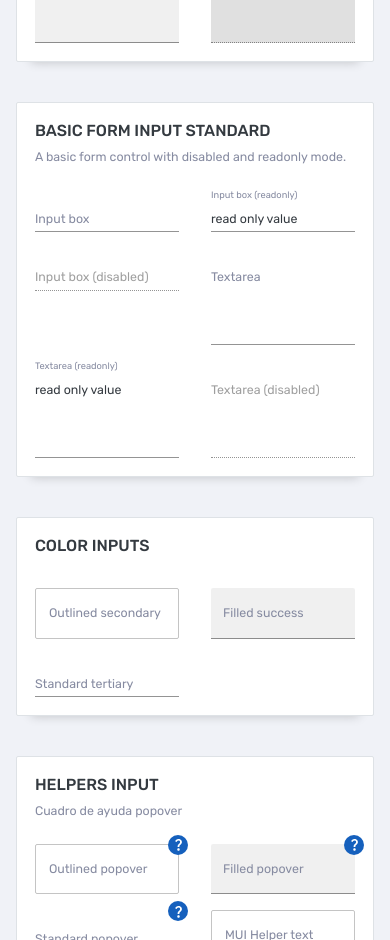
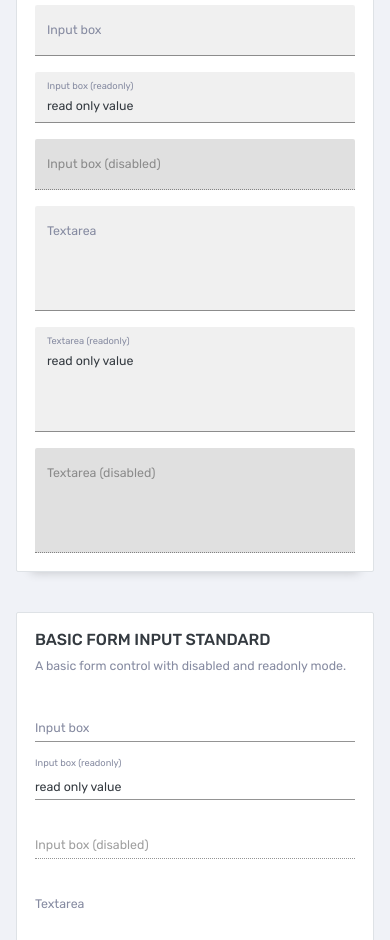
Before and after one commit to Tono2007/slim-free-react-mui-template, a React (Vite) app: page /components/forms in a window 390 px wide. Shown: the part 1060-2000 px from the top of the page. Built offline with nearby package versions, Linux system fonts and the light colour scheme.

Commit message:
[FIX] responsive pages

```diff
--- a/src/pages/componentsPages/forms/index.jsx
+++ b/src/pages/componentsPages/forms/index.jsx
@@ -68,10 +68,10 @@ function BasicFormSection({ variant }) {
 				subtitle="A basic form control with disabled and readonly mode."
 			/>
 			<Grid container rowSpacing={2} columnSpacing={4}>
-				<Grid item xs={6} sm={4} md={4}>
+				<Grid item xs={12} sm={4}>
 					<TextField label="Input box" variant={variant} fullWidth />
 				</Grid>
-				<Grid item xs={6} sm={4} md={4}>
+				<Grid item xs={12} sm={4}>
 					<TextField
 						InputProps={{
 							readOnly: true,
@@ -82,13 +82,13 @@ function BasicFormSection({ variant }) {
 						fullWidth
 					/>
 				</Grid>
-				<Grid item xs={6} sm={4} md={4}>
+				<Grid item xs={12} sm={4}>
 					<TextField disabled label="Input box (disabled)" variant={variant} fullWidth />
 				</Grid>
-				<Grid item xs={6} sm={4} md={4}>
+				<Grid item xs={12} sm={4}>
 					<TextField multiline minRows={4} label="Textarea" variant={variant} fullWidth />
 				</Grid>
-				<Grid item xs={6} sm={4} md={4}>
+				<Grid item xs={12} sm={4}>
 					<TextField
 						InputProps={{
 							readOnly: true,
@@ -101,7 +101,7 @@ function BasicFormSection({ variant }) {
 						fullWidth
 					/>
 				</Grid>
-				<Grid item xs={6} sm={4} md={4}>
+				<Grid item xs={12} sm={4}>
 					<TextField disabled multiline minRows={4} label="Textarea (disabled)" variant={variant} fullWidth />
 				</Grid>
 			</Grid>
@@ -116,7 +116,7 @@ function InputGroupsSection() {
 				subtitle="Easily extend form controls by adding text, buttons, or button groups on either side of textual inputs."
 			/>
 			<Grid container rowSpacing={2} columnSpacing={4}>
-				<Grid item xs={6} sm={4} md={4}>
+				<Grid item xs={12} sm={4} md={4}>
 					<TextField
 						label="Usuario"
 						variant="outlined"
@@ -130,7 +130,7 @@ function InputGroupsSection() {
 						}}
 					/>
 				</Grid>
-				<Grid item xs={6} sm={4} md={4}>
+				<Grid item xs={12} sm={4} md={4}>
 					<TextField
 						label="Usuario"
 						variant="filled"
@@ -144,7 +144,7 @@ function InputGroupsSection() {
 						}}
 					/>
 				</Grid>
-				<Grid item xs={6} sm={4} md={4}>
+				<Grid item xs={12} sm={4} md={4}>
 					<TextField
 						label="Usuario"
 						variant="standard"
@@ -158,7 +158,7 @@ function InputGroupsSection() {
 						}}
 					/>
 				</Grid>
-				<Grid item xs={6} sm={4} md={4}>
+				<Grid item xs={12} sm={4} md={4}>
 					<TextField
 						InputProps={{
 							startAdornment: (
@@ -172,7 +172,7 @@ function InputGroupsSection() {
 						fullWidth
 					/>
 				</Grid>
-				<Grid item xs={6} sm={4} md={4}>
+				<Grid item xs={12} sm={4} md={4}>
 					<TextField
 						color="primary"
 						InputProps={{
@@ -194,7 +194,7 @@ function InputGroupsSection() {
 						fullWidth
 					/>
 				</Grid>
-				<Grid item xs={6} sm={4} md={4}>
+				<Grid item xs={12} sm={4} md={4}>
 					<TextField
 						label="Costo"
 						variant="outlined"
@@ -209,7 +209,7 @@ function InputGroupsSection() {
 						}}
 					/>
 				</Grid>
-				<Grid item xs={6} sm={4} md={4}>
+				<Grid item xs={12} sm={4} md={4}>
 					<TextField
 						variant="outlined"
 						fullWidth
@@ -224,7 +224,7 @@ function InputGroupsSection() {
 						}}
 					/>
 				</Grid>
-				<Grid item xs={6} sm={4} md={4}>
+				<Grid item xs={12} sm={4} md={4}>
 					<Stack direction="row">
 						<Box
 							border={1}
@@ -251,7 +251,7 @@ function InputGroupsSection() {
 						</Box>
 					</Stack>
 				</Grid>
-				<Grid item xs={6} sm={4} md={4}>
+				<Grid item xs={12} sm={4} md={4}>
 					<Stack direction="row">
 						<Box
 							border={1}
@@ -278,7 +278,7 @@ function InputGroupsSection() {
 						</Box>
 					</Stack>
 				</Grid>
-				<Grid item xs={6} sm={4} md={4}>
+				<Grid item xs={12} sm={4} md={4}>
 					<Stack direction="row">
 						<Box
 							border={1}
@@ -294,7 +294,7 @@ function InputGroupsSection() {
 						<TextField placeholder="Nombre de Usuario" variant="outlined" fullWidth />
 					</Stack>
 				</Grid>
-				<Grid item xs={6} sm={4} md={4}>
+				<Grid item xs={12} sm={4} md={4}>
 					<Stack direction="row">
 						<TextField placeholder="Email" variant="outlined" fullWidth />
 						<Typography
@@ -321,7 +321,7 @@ function HelperInputSection() {
 		<Card type="section">
 			<CardHeader title="Helpers Input" subtitle="Cuadro de ayuda popover" />
 			<Grid container rowSpacing={2} columnSpacing={4}>
-				<Grid item xs={6} sm={4} md={4} sx={{ position: 'relative' }}>
+				<Grid item xs={12} sm={6} md={4} sx={{ position: 'relative' }}>
 					<TextField label="Outlined popover" fullWidth />
 					<HelperPopover>
 						<Stack spacing={1} borderTop={3} borderColor="info.main" p={2}>
@@ -338,7 +338,7 @@ function HelperInputSection() {
 						</Stack>
 					</HelperPopover>
 				</Grid>
-				<Grid item xs={6} sm={4} md={4} sx={{ position: 'relative' }}>
+				<Grid item xs={12} sm={6} md={4} sx={{ position: 'relative' }}>
 					<TextField label="Filled popover" variant="filled" fullWidth />
 					<HelperPopover>
 						<Stack spacing={1} borderTop={3} borderColor="success.main" p={2}>
@@ -355,7 +355,7 @@ function HelperInputSection() {
 						</Stack>
 					</HelperPopover>
 				</Grid>
-				<Grid item xs={6} sm={4} md={4} sx={{ position: 'relative' }}>
+				<Grid item xs={12} sm={6} md={4} sx={{ position: 'relative' }}>
 					<TextField label="Standard popover" variant="standard" fullWidth />
 					<HelperPopover>
 						<Stack spacing={1} p={2}>
@@ -372,7 +372,7 @@ function HelperInputSection() {
 						</Stack>
 					</HelperPopover>
 				</Grid>
-				<Grid item xs={6} sm={4} md={4} sx={{ position: 'relative' }}>
+				<Grid item xs={12} sm={6} md={4} sx={{ position: 'relative' }}>
 					<TextField label="MUI Helper text" variant="outlined" helperText="helper Text" fullWidth />
 				</Grid>
 			</Grid>
@@ -437,13 +437,13 @@ function BasicInputColorSection() {
 		<Card type="section">
 			<CardHeader title="Color Inputs" />
 			<Grid container rowSpacing={2} columnSpacing={4}>
-				<Grid item xs={6} sm={4} md={4}>
+				<Grid item xs={12} sm={6} md={4}>
 					<TextField label="Outlined secondary" color="secondary" fullWidth />
 				</Grid>
-				<Grid item xs={6} sm={4} md={4}>
+				<Grid item xs={12} sm={6} md={4}>
 					<TextField label="Filled success" variant="filled" color="success" fullWidth />
 				</Grid>
-				<Grid item xs={6} sm={4} md={4}>
+				<Grid item xs={12} sm={6} md={4}>
 					<TextField label="Standard tertiary" variant="standard" color="tertiary" fullWidth />
 				</Grid>
 			</Grid>
@@ -466,7 +466,7 @@ function InputMaskSection() {
 				subtitle="Input masks allows a user to more easily enter fixed width input where you would like them to enter the data in a certain format (dates,phones, etc)."
 			/>
 			<Grid container rowSpacing={2} columnSpacing={4}>
-				<Grid item xs={6} sm={4} md={4}>
+				<Grid item xs={12} sm={6} md={4}>
 					<MaskedInput
 						mask={['(', /[1-9]/, /\d/, /\d/, ')', ' ', /\d/, /\d/, /\d/, '-', /\d/, /\d/, /\d/, /\d/]}
 						placeholderChar="_"
@@ -600,7 +600,7 @@ function FormValidatorSection() {
 			<Card type="section">
 				<CardHeader title="Valid state Input- React Hook Form" />
 				<Grid container spacing={3}>
-					<Grid item xs={6} sm={4} md={4}>
+					<Grid item xs={12} sm={6} md={4}>
 						<Typography variant="subtitle2">FormInput - Controller</Typography>
 						<Divider sx={{ my: 2, borderColor: 'primary.main' }} />
 						<form autoComplete="off" onSubmit={handleSubmit(onSubmit)}>
@@ -639,7 +639,7 @@ function FormValidatorSection() {
 							</Button>
 						</form>
 					</Grid>
-					<Grid item xs={6} sm={4} md={4}>
+					<Grid item xs={12} sm={6} md={4}>
 						<form autoComplete="off" onSubmit={handleSubmit2(onSubmit)}>
 							<Typography variant="subtitle2">! Register </Typography>
 							<Divider sx={{ my: 2, borderColor: 'primary.main' }} />
@@ -673,7 +673,7 @@ function FormValidatorSection() {
 						</form>
 					</Grid>
 
-					<Grid item xs={6} sm={4} md={4}>
+					<Grid item xs={12} sm={6} md={4}>
 						<form autoComplete="off" onSubmit={handleSubmit3(onSubmit)}>
 							<Typography variant="subtitle2">FormInput - Custom</Typography>
 							<Divider sx={{ my: 2, borderColor: 'primary.main' }} />
--- a/src/pages/componentsPages/snackbar/index.jsx
+++ b/src/pages/componentsPages/snackbar/index.jsx
@@ -293,7 +293,7 @@ function MuiSnackbarSection() {
 			<Typography variant="h5" mt={5}>
 				Variants with Action:
 			</Typography>
-			<Stack direction="row" spacing={3}>
+			<Stack direction="row" spacing={3} flexWrap="wrap">
 				<Button
 					variant="contained"
 					color="success"
--- a/src/pages/dashboardsPages/dashboard3/productsSection.jsx
+++ b/src/pages/dashboardsPages/dashboard3/productsSection.jsx
@@ -153,7 +153,7 @@ function ProductsTable() {
 				<TableHead>
 					<TableRow>
 						<TableCell>Item</TableCell>
-						<TableCell align="left" padding="none">
+						<TableCell align="left" padding="none" sx={{ minWidth: 140 }}>
 							Item Details
 						</TableCell>
 						<TableCell align="right">Sold</TableCell>
--- a/src/pages/dashboardsPages/dashboard5/index.jsx
+++ b/src/pages/dashboardsPages/dashboard5/index.jsx
@@ -53,6 +53,7 @@ function Header() {
 			})}`}
 		>
 			<Stack
+				pt={{ xs: 5, sm: 0 }}
 				divider={<Divider orientation="vertical" flexItem />}
 				direction="row"
 				alignItems="center"
@@ -95,7 +96,14 @@ function TabsNav() {
 				borderColor: 'divider',
 			}}
 		>
-			<Tabs value={value} onChange={handleChange} aria-label="basic tabs example">
+			<Tabs
+				value={value}
+				onChange={handleChange}
+				variant="scrollable"
+				aria-label="grap type"
+				scrollButtons="auto"
+				allowScrollButtonsMobile
+			>
 				<Tab label="Overview" />
 				<Tab label="Employee" />
 				<Tab label="Products" />
--- a/src/pages/dashboardsPages/dashboard5/reportSection.jsx
+++ b/src/pages/dashboardsPages/dashboard5/reportSection.jsx
@@ -82,7 +82,7 @@ function ReportSection() {
 			<Header />
 			<Grid
 				container
-				columns={13}
+				columns={{ xs: 12, md: 13 }}
 				sx={{
 					borderRadius: 1,
 					overflow: 'hidden',
--- a/src/pages/editProfile/billing.jsx
+++ b/src/pages/editProfile/billing.jsx
@@ -91,7 +91,7 @@ function ChangePlanSection() {
 	return (
 		<Card type="section">
 			<CardHeader title="Change Plan" subtitle="You can upgrade and downgrade whenever you want" />
-			<Stack spacing={3} direction="row">
+			<Stack spacing={3} direction={{ xs: 'column', md: 'row' }}>
 				{plansData.map(({ type, cost, Icon, using }) => (
 					<UserPlanCard
 						key={type}
@@ -199,7 +199,7 @@ function PaymentSection() {
 		<Card type="section">
 			<CardHeader title="Stats" />
 			<Stack spacing={6} direction="column">
-				<Stack spacing={3} direction="row" width="100%">
+				<Stack spacing={3} direction={{ xs: 'column', md: 'row' }} width="100%">
 					{planStats.map(({ title, subtitle, btnText, color }, i) => (
 						<PlanStat key={i} title={title} subtitle={subtitle} btnText={btnText} color={color} />
 					))}
--- a/src/pages/errorPages/403/index.jsx
+++ b/src/pages/errorPages/403/index.jsx
@@ -9,6 +9,7 @@ import SentimentVeryDissatisfiedIcon from '@mui/icons-material/SentimentVeryDiss
 function Page403() {
 	return (
 		<Stack
+			px={5}
 			direction="column"
 			spacing={1}
 			justifyContent="center"
--- a/src/pages/errorPages/404/index.jsx
+++ b/src/pages/errorPages/404/index.jsx
@@ -10,6 +10,7 @@ import SentimentVeryDissatisfiedIcon from '@mui/icons-material/SentimentVeryDiss
 function PageNotFound() {
 	return (
 		<Stack
+			px={5}
 			direction="column"
 			spacing={2}
 			justifyContent="center"
--- a/src/pages/errorPages/500/index.jsx
+++ b/src/pages/errorPages/500/index.jsx
@@ -10,6 +10,7 @@ import SentimentVeryDissatisfiedIcon from '@mui/icons-material/SentimentVeryDiss
 function Page500() {
 	return (
 		<Stack
+			px={5}
 			direction="column"
 			spacing={2}
 			justifyContent="center"
--- a/src/pages/errorPages/503/index.jsx
+++ b/src/pages/errorPages/503/index.jsx
@@ -10,6 +10,7 @@ import SentimentVeryDissatisfiedIcon from '@mui/icons-material/SentimentVeryDiss
 function Page503() {
 	return (
 		<Stack
+			px={5}
 			direction="column"
 			spacing={2}
 			justifyContent="center"
--- a/src/pages/errorPages/505/index.jsx
+++ b/src/pages/errorPages/505/index.jsx
@@ -10,6 +10,7 @@ import SentimentVeryDissatisfiedIcon from '@mui/icons-material/SentimentVeryDiss
 function Page505() {
 	return (
 		<Stack
+			px={5}
 			direction="column"
 			spacing={2}
 			justifyContent="center"
```
